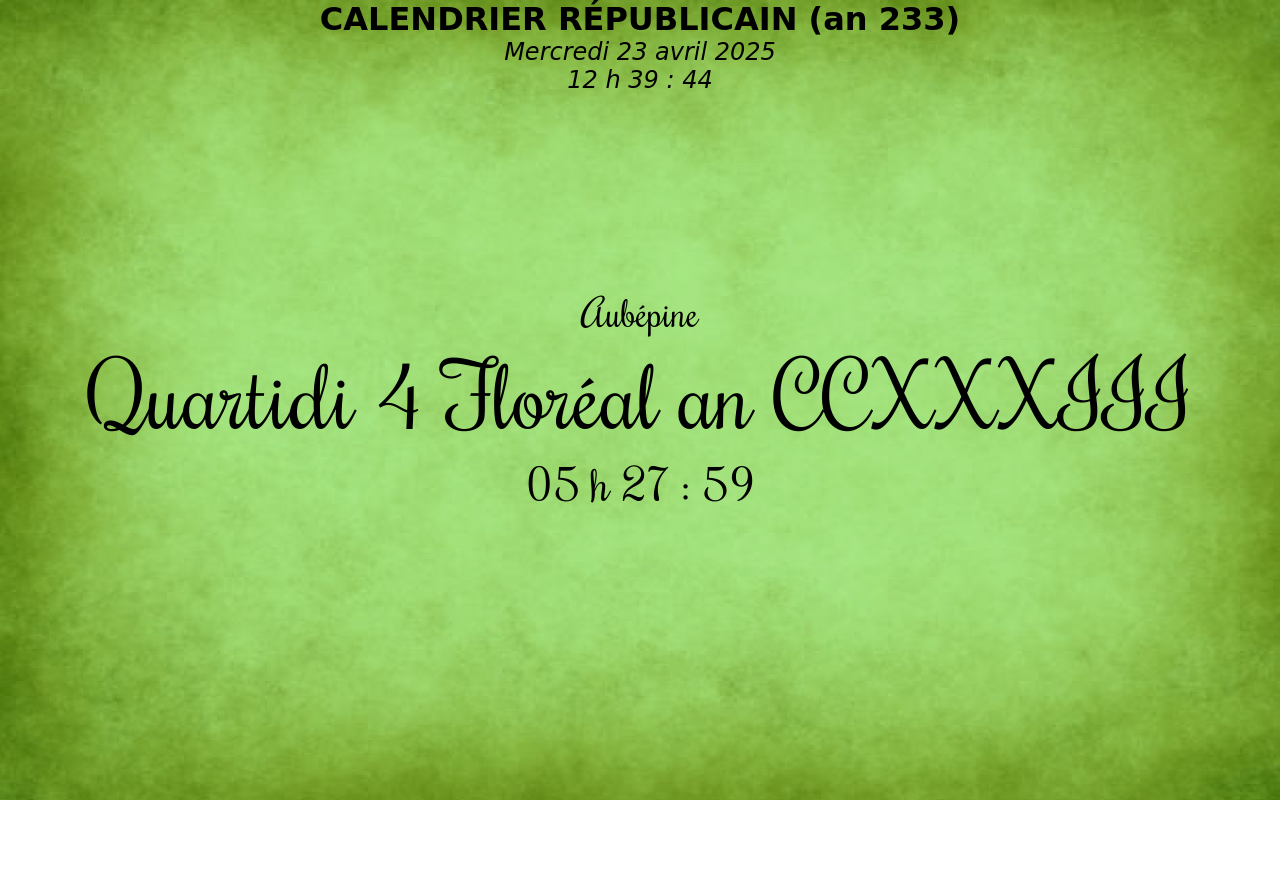
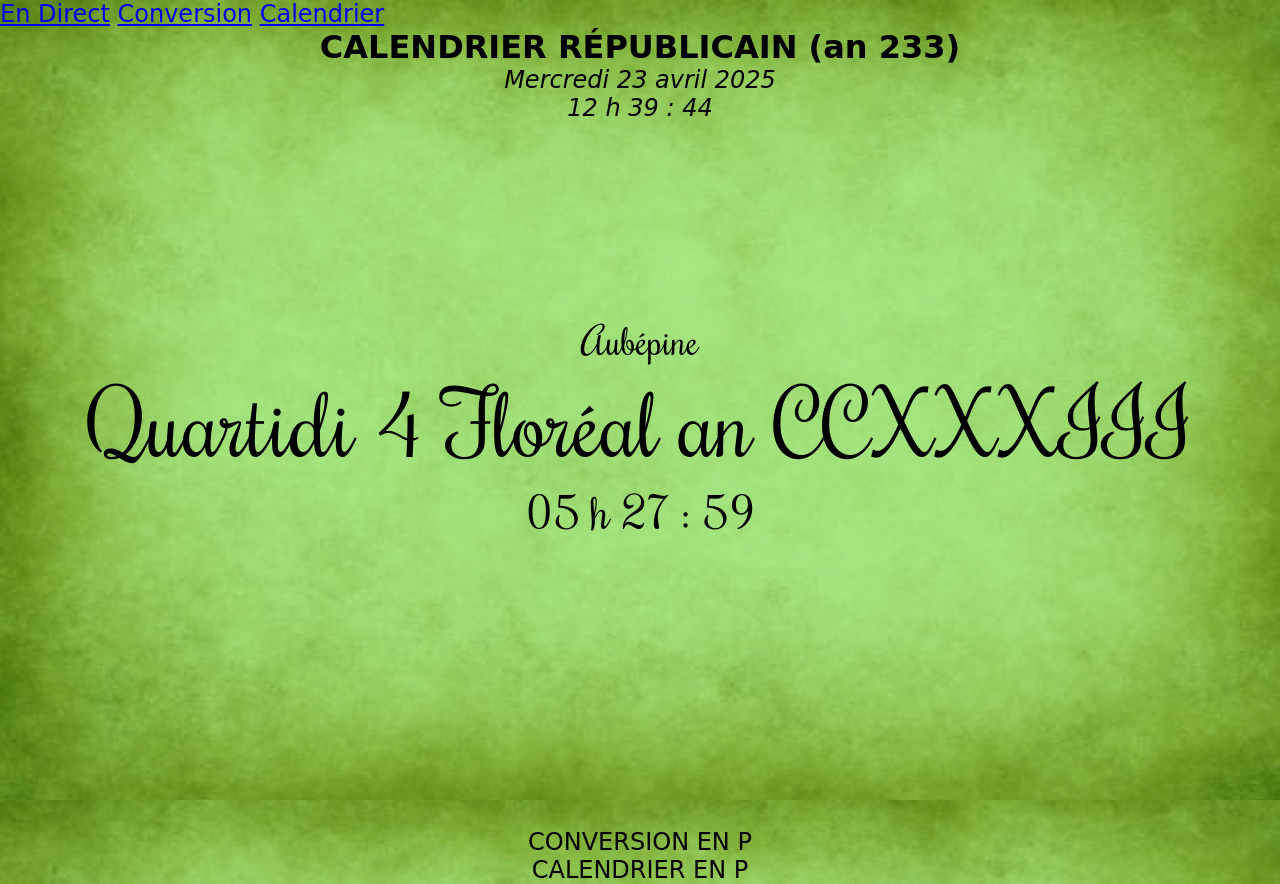
Before and after one commit to DEBUT-Loic/DateRepublicaine, a plain HTML site: page index.html in a window 1280 px wide. Before the commit the page ends 800 px from the top, so only its background shows below. Drawn offline with Linux system fonts and the light colour scheme; a web font is replaced by a local one.

Commit message:
Ajout menu nav + conversion et calendrier

```diff
--- a/index.html
+++ b/index.html
@@ -9,9 +9,18 @@
     <script src="script/index.js"></script>
     <script src="script/functions.js"></script>
     <script src="script/conversion_functions.js"></script>
-    <title>Calendrier Républicaine</title>
+    <title>Calendrier Républicain</title>
 </head>
 <body>
+    <aside>
+        <nav>
+            <a href="#direct">En Direct</a>
+            <a href="#conversion">Conversion</a>
+            <a href="#calendrier">Calendrier</a>
+        </nav>
+    </aside>
+
+    <main>
         <section id="direct">
             <div id="gregorien">
                 <h1>CALENDRIER RÉPUBLICAIN <span> <!-- année républicaine --> </span></h1>
@@ -24,5 +33,14 @@
                 <p class="heure"> <!-- heure --> heureRep </p>
             </div>
         </section>
+
+        <section id="conversion">
+            <p>CONVERSION EN P</p>
+        </section>
+
+        <section id="calendrier">
+            <p>CALENDRIER EN P</p>
+        </section>
+    </main>
 </body>
 </html>
```
Lines whose indentation alone changed are shown as unchanged.
